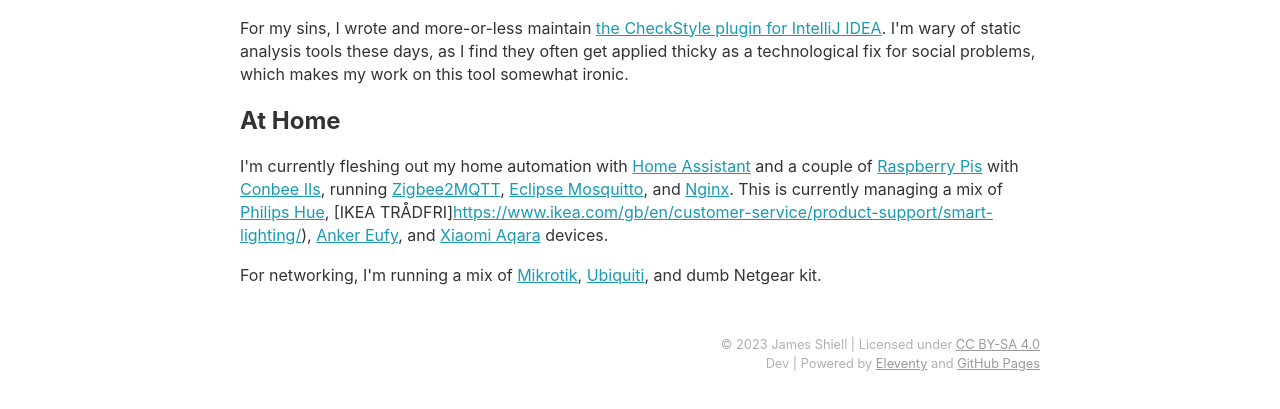
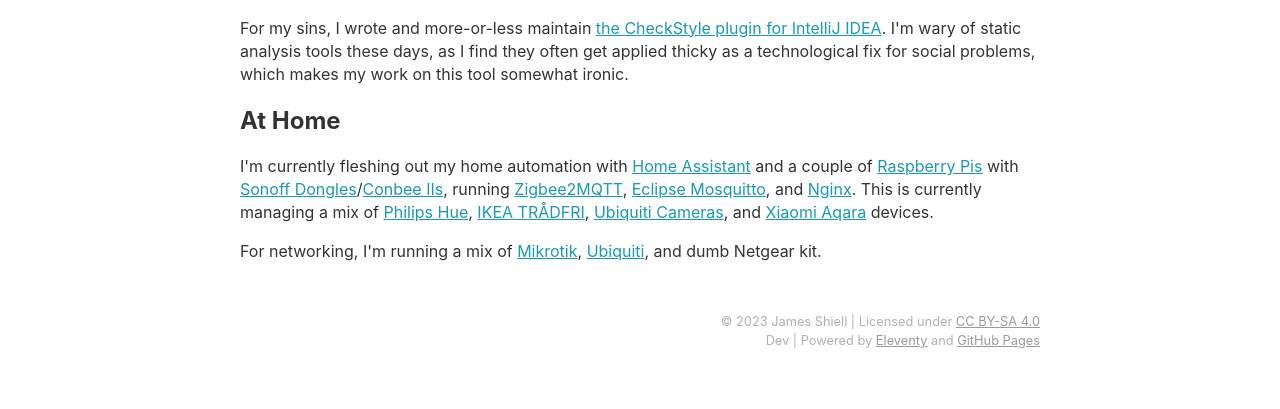
Before and after one commit to jshiell/jshiell.github.io, an Eleventy site: page projects/index.md in a window 1280 px wide. Shown: the part 165-574 px from the top of the page. Built offline with nearby package versions, Linux system fonts and the light colour scheme; Eleventy itself is replaced by a stand-in of ours; files that its build step writes are made by us from their sources.

Commit message:
Fix link in projects and update slightly

```diff
--- a/projects/index.md
+++ b/projects/index.md
@@ -14,6 +14,6 @@
 
 ## At Home
 
-I'm currently fleshing out my home automation with [Home Assistant](https://www.home-assistant.io/) and a couple of [Raspberry Pis](https://www.raspberrypi.com/) with [Conbee IIs](https://www.phoscon.de/en/conbee2), running [Zigbee2MQTT](https://www.zigbee2mqtt.io/), [Eclipse Mosquitto](https://mosquitto.org/), and [Nginx](https://www.nginx.com/). This is currently managing a mix of [Philips Hue](https://www.philips-hue.com/en-gb), [IKEA TRÅDFRI]https://www.ikea.com/gb/en/customer-service/product-support/smart-lighting/), [Anker Eufy](https://uk.eufy.com/), and [Xiaomi Aqara](https://www.aqara.com/en/home.html) devices.
+I'm currently fleshing out my home automation with [Home Assistant](https://www.home-assistant.io/) and a couple of [Raspberry Pis](https://www.raspberrypi.com/) with [Sonoff Dongles](https://sonoff.tech/product/gateway-and-sensors/sonoff-zigbee-3-0-usb-dongle-plus-e/)/[Conbee IIs](https://www.phoscon.de/en/conbee2), running [Zigbee2MQTT](https://www.zigbee2mqtt.io/), [Eclipse Mosquitto](https://mosquitto.org/), and [Nginx](https://www.nginx.com/). This is currently managing a mix of [Philips Hue](https://www.philips-hue.com/en-gb), [IKEA TRÅDFRI](https://www.ikea.com/gb/en/customer-service/product-support/smart-lighting/), [Ubiquiti Cameras](https://uk.store.ui.com/uk/en?category=all-cameras-nvrs), and [Xiaomi Aqara](https://www.aqara.com/en/home.html) devices.
 
 For networking, I'm running a mix of [Mikrotik](https://mikrotik.com/), [Ubiquiti](https://eu.store.ui.com/), and dumb Netgear kit.
```
